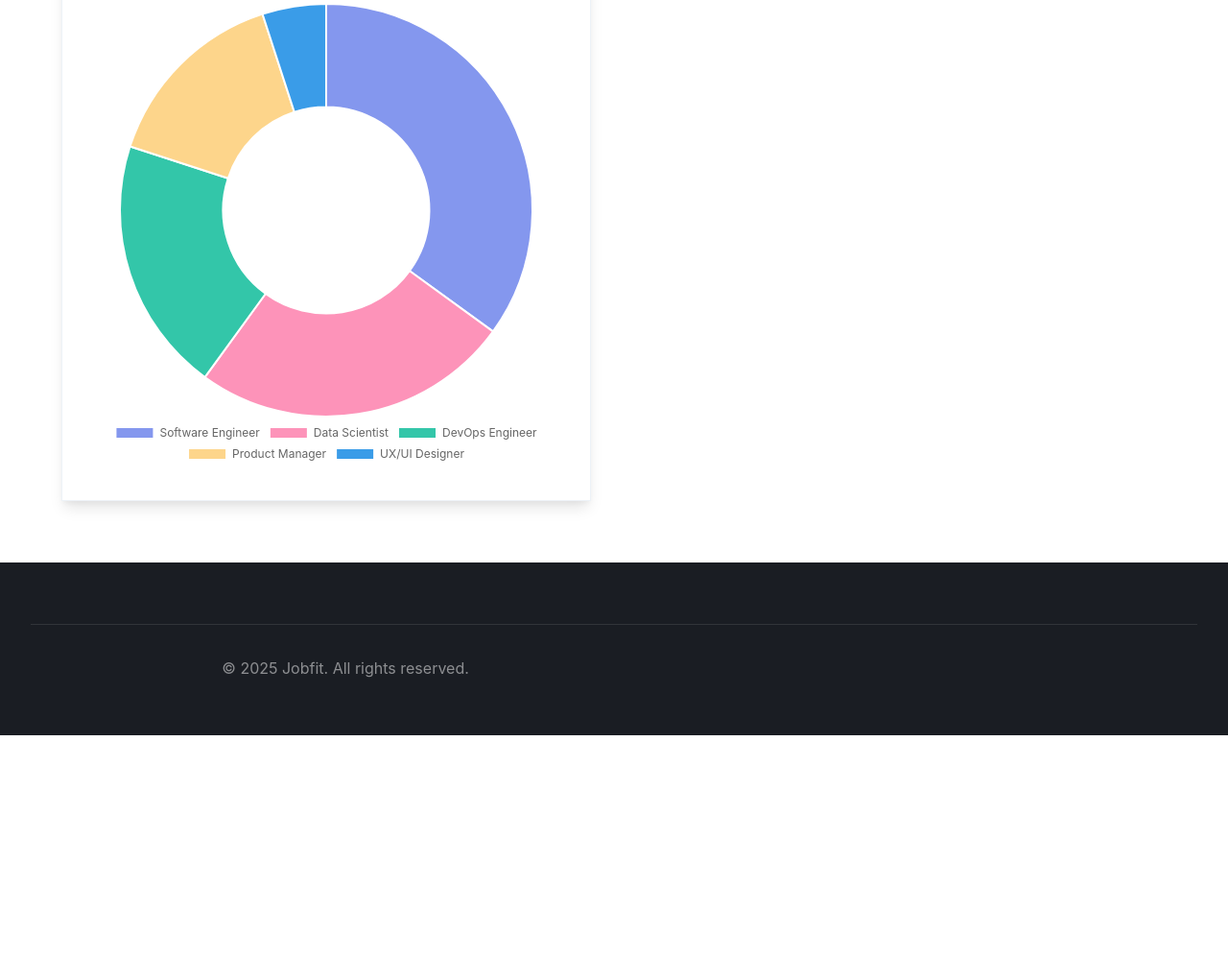
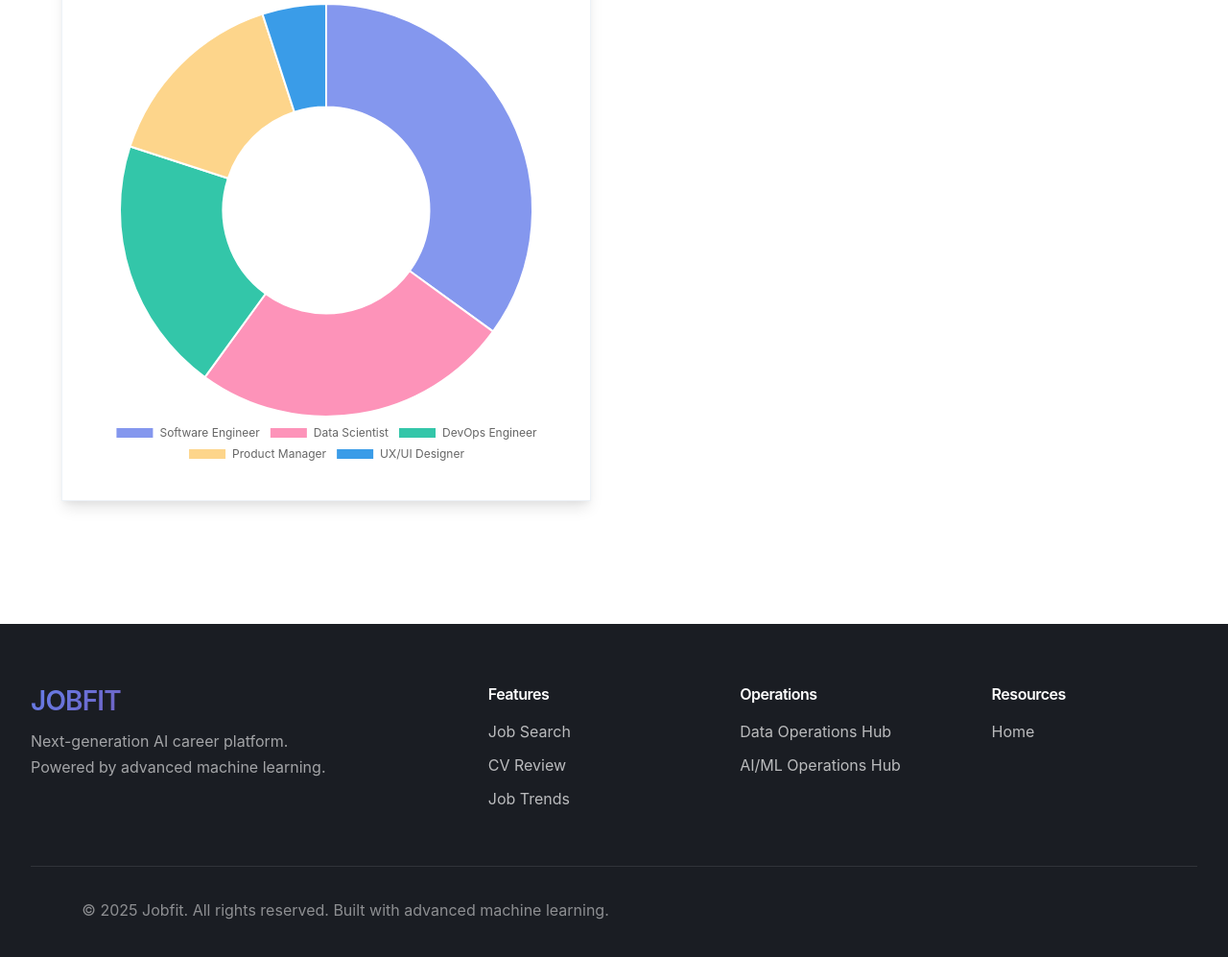
Before and after one commit to abrarmalang/JobFit, a plain HTML site: page webapp/static/trends.html in a window 1280 px wide. Shown: the part 911-1908 px from the top of the page at 96% size. Before the commit the page ends 1677 px from the top, so only its background shows below. Drawn offline with nearby package versions, Linux system fonts and the light colour scheme.

Commit message:
footer updated

```diff
--- a/webapp/static/trends.html
+++ b/webapp/static/trends.html
@@ -72,10 +72,41 @@
         </div>
     </main>
 
-    <footer class="footer">
+    <footer class="footer" style="margin-top: 4rem;">
         <div class="container">
+            <div class="footer-content">
+                <div class="footer-brand">
+                    <h3>JOBFIT</h3>
+                    <p>Next-generation AI career platform.<br>Powered by advanced machine learning.</p>
+                </div>
+
+                <div class="footer-section">
+                    <h4>Features</h4>
+                    <ul class="footer-links">
+                        <li><a href="jobs.html">Job Search</a></li>
+                        <li><a href="cvreview.html">CV Review</a></li>
+                        <li><a href="trends.html">Job Trends</a></li>
+                    </ul>
+                </div>
+
+                <div class="footer-section">
+                    <h4>Operations</h4>
+                    <ul class="footer-links">
+                        <li><a href="dataops.html">Data Operations Hub</a></li>
+                        <li><a href="mlops.html">AI/ML Operations Hub</a></li>
+                    </ul>
+                </div>
+
+                <div class="footer-section">
+                    <h4>Resources</h4>
+                    <ul class="footer-links">
+                        <li><a href="/">Home</a></li>
+                    </ul>
+                </div>
+            </div>
+
             <div class="footer-bottom">
-                <p>&copy; 2025 Jobfit. All rights reserved.</p>
+                <p>&copy; 2025 Jobfit. All rights reserved. Built with advanced machine learning.</p>
             </div>
         </div>
     </footer>
```
Also changed, not shown: webapp/static/config.html (+0 -1 lines), webapp/static/jobs.html (+24 -0 lines).
